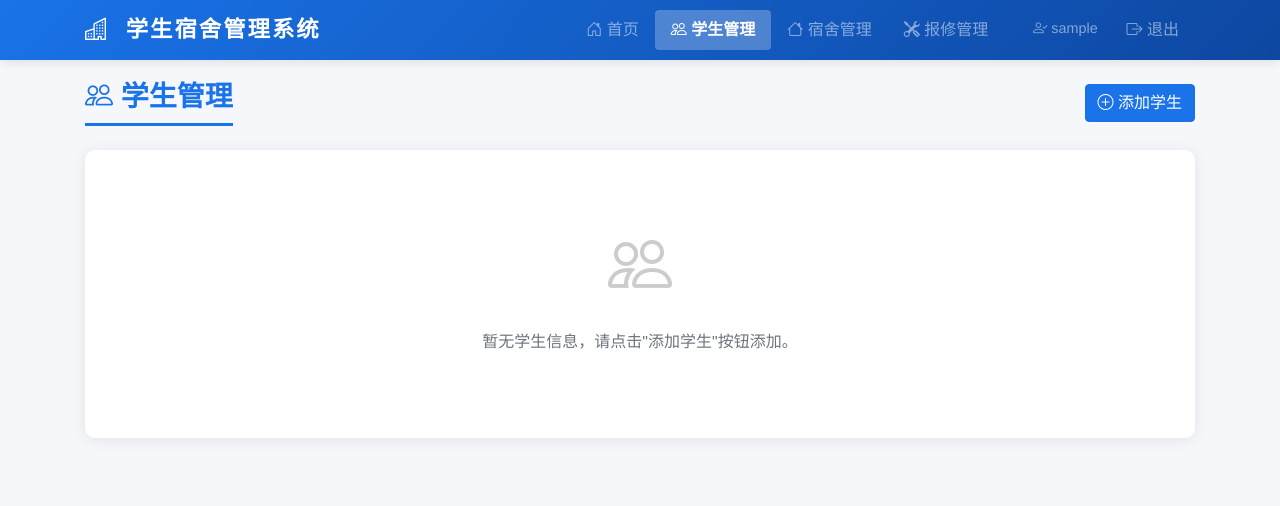
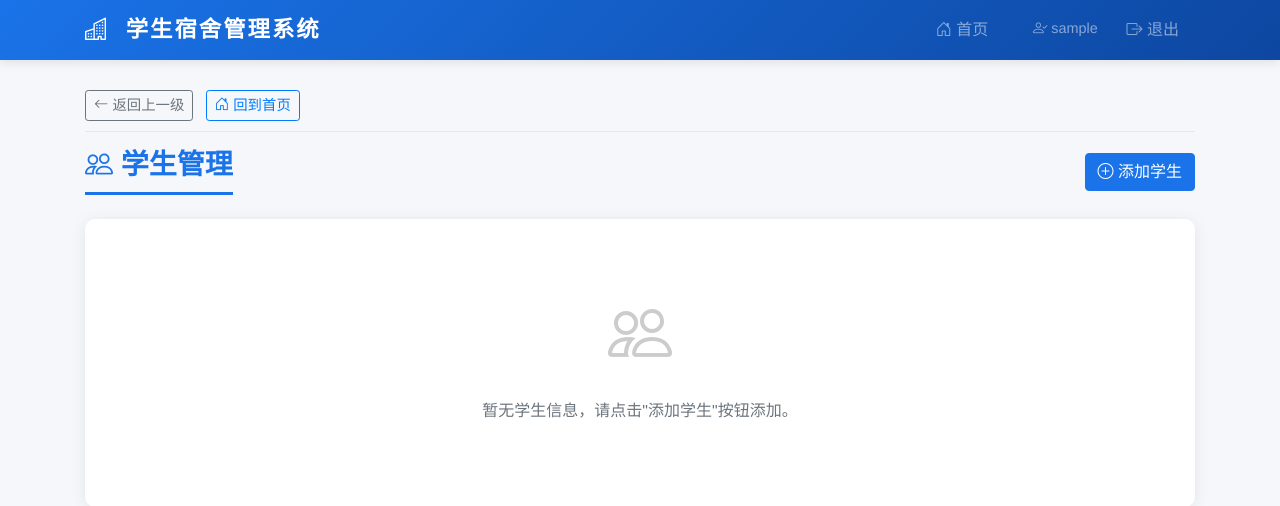
Before and after one commit to L1nZzz166/dormitory-management-system, a Django app: page /student/ in a window 1280 px wide. Shown: the top 506 px of the page. Run offline with Django 3.2, Linux system fonts and the light colour scheme; the visitor is signed in with stand-in values (Sample User, id 1); data that the repository does not hold is empty; some libraries are stand-ins or nearby versions.

Commit message:
精简导航栏：仅保留首页入口，子应用添加返回上一级和回到首页按钮
- 移除导航栏中学生管理、宿舍管理、报修管理链接
- 9个子应用模板全部添加 navigation toolbar (返回上一级 + 回到首页)
- 新增 .sub-app-toolbar CSS 样式
- 子应用仅能通过首页功能卡片进入

Co-Authored-By: Claude Opus 4.8 (1M context) <noreply@anthropic.com>

```diff
--- a/static/css/style.css
+++ b/static/css/style.css
@@ -276,6 +276,16 @@ body {
     }
 }
 
+/* 子应用导航工具栏 */
+.sub-app-toolbar {
+    padding: 10px 0;
+    border-bottom: 1px solid #e8e8e8;
+}
+
+.sub-app-toolbar .btn {
+    font-size: 0.9rem;
+}
+
 /* 返回按钮 */
 .back-link {
     color: #666;
--- a/student/templates/student/list.html
+++ b/student/templates/student/list.html
@@ -3,6 +3,14 @@
 {% block title %}学生列表 - 学生宿舍管理系统{% endblock %}
 
 {% block content %}
+<div class="sub-app-toolbar mb-3">
+    <a href="javascript:history.back()" class="btn btn-outline-secondary btn-sm">
+        <i class="bi bi-arrow-left"></i> 返回上一级
+    </a>
+    <a href="{% url 'home:index' %}" class="btn btn-outline-primary btn-sm ml-2">
+        <i class="bi bi-house-door"></i> 回到首页
+    </a>
+</div>
 <div class="d-flex justify-content-between align-items-center mb-4">
     <h3 class="page-title mb-0"><i class="bi bi-people"></i> 学生管理</h3>
     <a href="{% url 'student:add' %}" class="btn btn-primary">
--- a/templates/base.html
+++ b/templates/base.html
@@ -28,24 +28,6 @@
                         <a class="nav-link {% if request.resolver_match.app_name == 'home' %}active{% endif %}"
                            href="{% url 'home:index' %}">
                             <i class="bi bi-house-door"></i> 首页
-                        </a>
-                    </li>
-                    <li class="nav-item">
-                        <a class="nav-link {% if request.resolver_match.app_name == 'student' %}active{% endif %}"
-                           href="{% url 'student:list' %}">
-                            <i class="bi bi-people"></i> 学生管理
-                        </a>
-                    </li>
-                    <li class="nav-item">
-                        <a class="nav-link {% if request.resolver_match.app_name == 'dormitory' %}active{% endif %}"
-                           href="{% url 'dormitory:list' %}">
-                            <i class="bi bi-house"></i> 宿舍管理
-                        </a>
-                    </li>
-                    <li class="nav-item">
-                        <a class="nav-link {% if request.resolver_match.app_name == 'repair' %}active{% endif %}"
-                           href="{% url 'repair:list' %}">
-                            <i class="bi bi-tools"></i> 报修管理
                         </a>
                     </li>
                     <li class="nav-item ml-3">
```
Also changed, not shown: dormitory/templates/dormitory/add.html (+8 -0 lines), dormitory/templates/dormitory/detail.html (+8 -0 lines), dormitory/templates/dormitory/list.html (+8 -0 lines), repair/templates/repair/add.html (+8 -0 lines), repair/templates/repair/detail.html (+8 -0 lines), student/templates/student/add.html (+8 -0 lines), student/templates/student/edit.html (+8 -0 lines).
